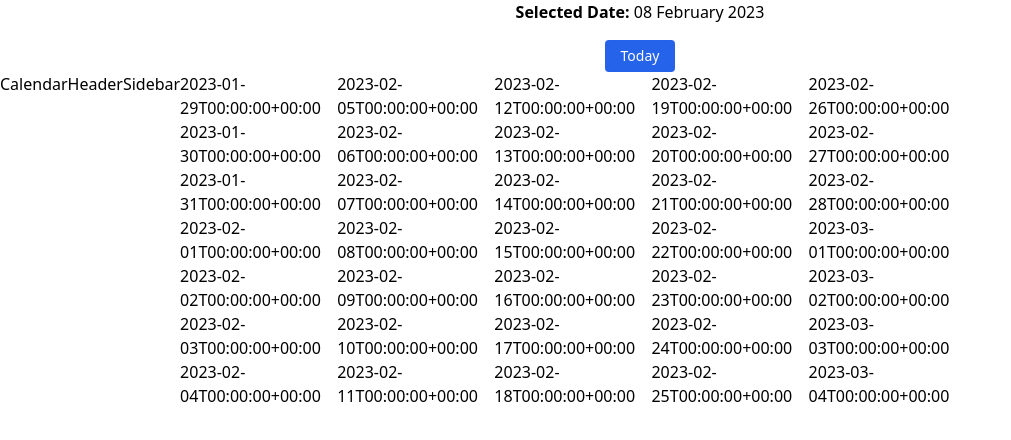
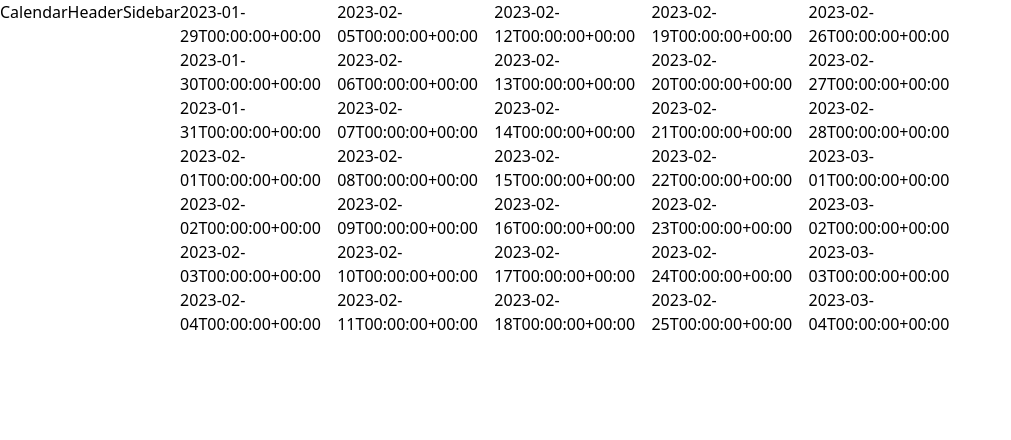
Before and after one commit to ahsanali17/Calendar, a React (Vite) app in the folder frontend/: page / in a window 1280 px wide. Shown: the top 440 px of the page, without its empty margins (0-1011 px from the left). Built offline with nearby package versions, Linux system fonts and the light colour scheme.

Commit message:
changes in app.tsx and css

```diff
--- a/frontend/src/App.css
+++ /dev/null
@@ -1,41 +0,0 @@
-#root {
-  max-width: 1280px;
-  margin: 0 auto;
-  padding: 2rem;
-  text-align: center;
-}
-
-.logo {
-  height: 6em;
-  padding: 1.5em;
-  will-change: filter;
-}
-.logo:hover {
-  filter: drop-shadow(0 0 2em #646cffaa);
-}
-.logo.react:hover {
-  filter: drop-shadow(0 0 2em #61dafbaa);
-}
-
-@keyframes logo-spin {
-  from {
-    transform: rotate(0deg);
-  }
-  to {
-    transform: rotate(360deg);
-  }
-}
-
-@media (prefers-reduced-motion: no-preference) {
-  a:nth-of-type(2) .logo {
-    animation: logo-spin infinite 20s linear;
-  }
-}
-
-.card {
-  padding: 2em;
-}
-
-.read-the-docs {
-  color: #888;
-}
--- a/frontend/src/App.tsx
+++ b/frontend/src/App.tsx
@@ -1,26 +1,15 @@
-import { format } from "date-fns";
-import { useState } from "react";
 import {Calendar} from "./components/Calendar/index";
-import Button from "./components/Button/Button";
 
 const App = () => {
-  const [currentDate, setCurrentDate] = useState(new Date());
-
-  const handleSetToday = () => setCurrentDate(new Date());
-
   return (
-    <div>
-      <div className="flex flex-col items-center gap-4">
-        <p>
+      <>
+        {/* <p>
           <strong>Selected Date: </strong>
           {format(currentDate, "dd LLLL yyyy")}
         </p>
-
-        <Button onClick={handleSetToday}>Today</Button>
-      </div>
-
+        <Button onClick={handleSetToday}>Today</Button> */}
       <Calendar />
-    </div>
+    </>
   );
 };
 
```
